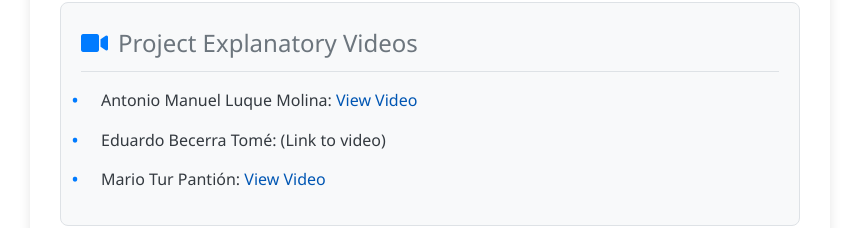
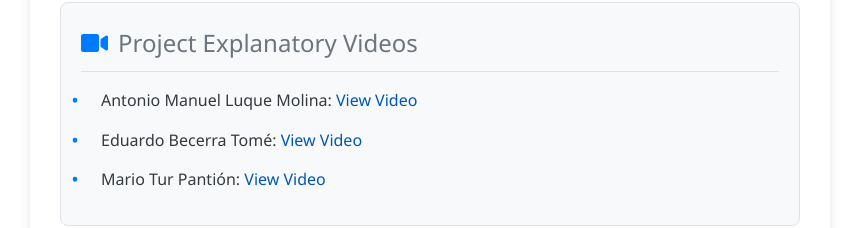
Before and after one commit to gti-sos/SOS2425-11, a SvelteKit app in the folder src/front/: page /about in a window 1280 px wide. Shown: the part 1077-1305 px from the top of the page, without its empty margins (210-1069 px from the left). Built offline with nearby package versions, Linux system fonts and the light colour scheme.

Commit message:
link video

```diff
--- a/src/front/src/routes/about/+page.svelte
+++ b/src/front/src/routes/about/+page.svelte
@@ -95,7 +95,13 @@
 					rel="noopener noreferrer">View Video</a
 				>
 			</li>
-			<li>Eduardo Becerra Tomé: (Link to video)</li>
+			<li>
+				Eduardo Becerra Tomé: <a
+					href="https://youtu.be/7VBg8ObI4H8?si=lUFoBtqPoMXZi88B"
+					target="_blank"
+					rel="noopener noreferrer">View Video</a
+				>
+			</li>
 			<li>
 				Mario Tur Pantión: <a
 				href="https://youtu.be/3zcTfa7vEIA"
```
